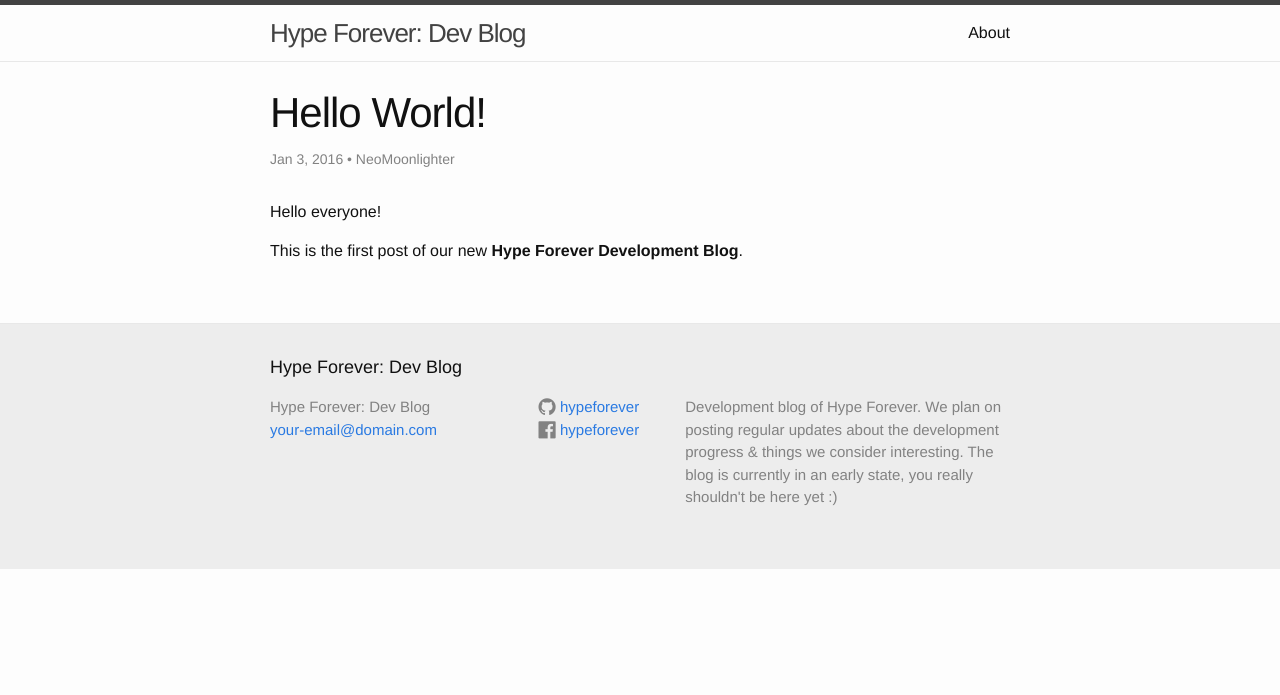
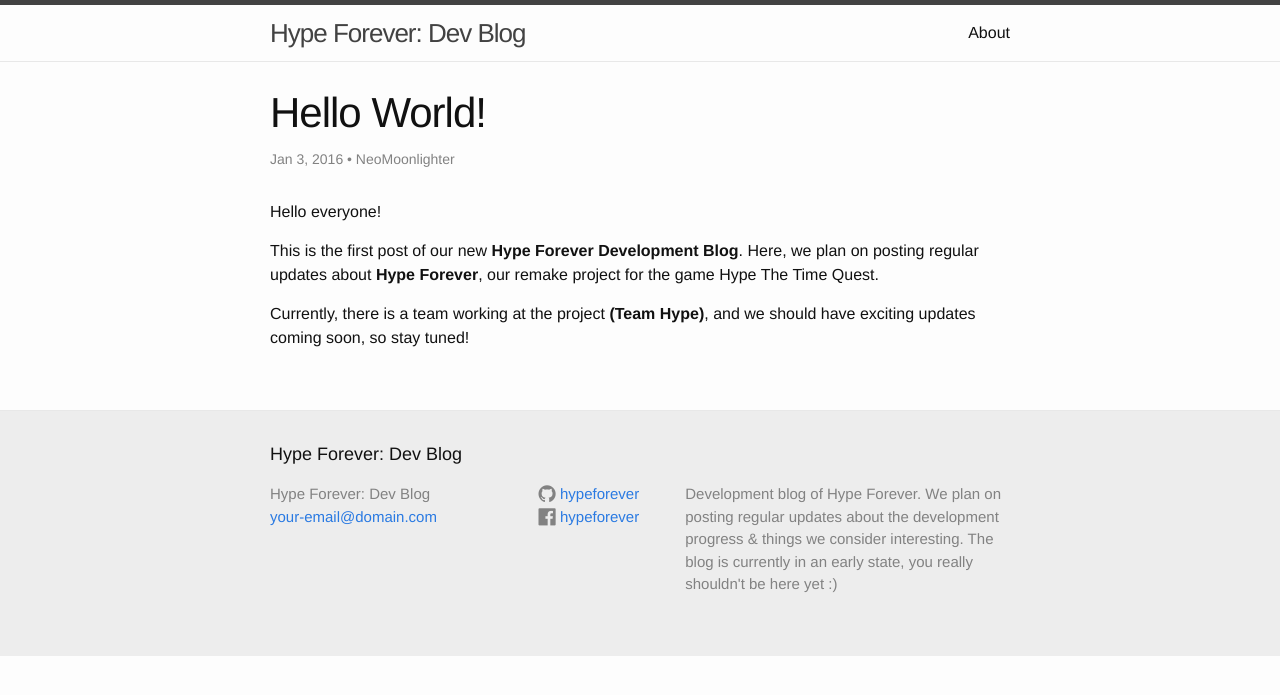
Before and after one commit to hypeforever/blog, a Jekyll site: the page built from _posts/2016-01-03-hello-world.md, in a window 1280 px wide. Shown: the top 695 px of the page. Built offline with Jekyll 4.4.1, drawn with Linux system fonts in a browser that asks for light colours; nearby versions of some CDN libraries.

Commit message:
Update hello post

```diff
--- a/_posts/2016-01-03-hello-world.md
+++ b/_posts/2016-01-03-hello-world.md
@@ -6,4 +6,8 @@ author: NeoMoonlighter
 ---
 Hello everyone!
 
-This is the first post of our new **Hype Forever Development Blog**.
+This is the first post of our new **Hype Forever Development Blog**. Here, we plan on posting
+regular updates about **Hype Forever**, our remake project for the game  Hype The Time Quest.
+
+Currently, there is a team working at the project **(Team Hype)**, and we should have exciting
+updates coming soon, so stay tuned!
```
